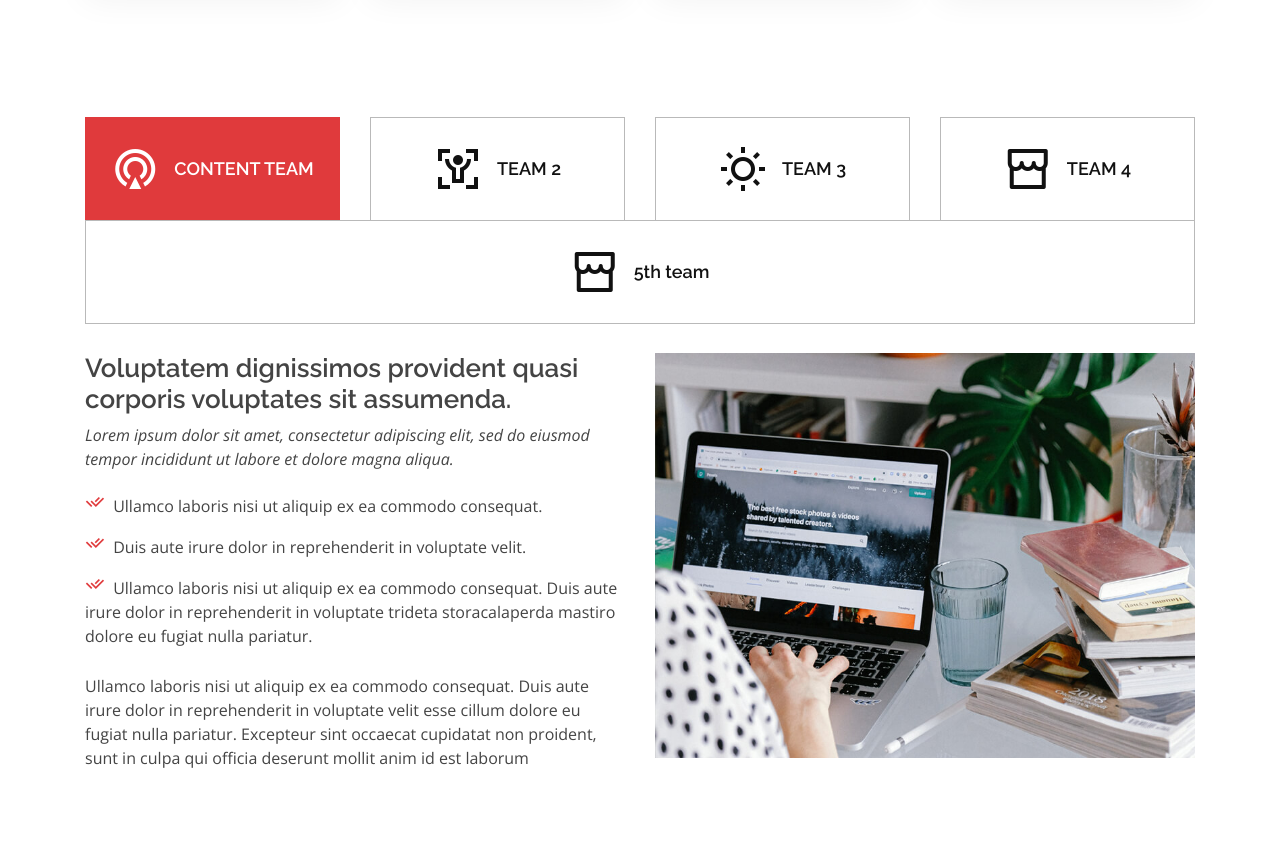
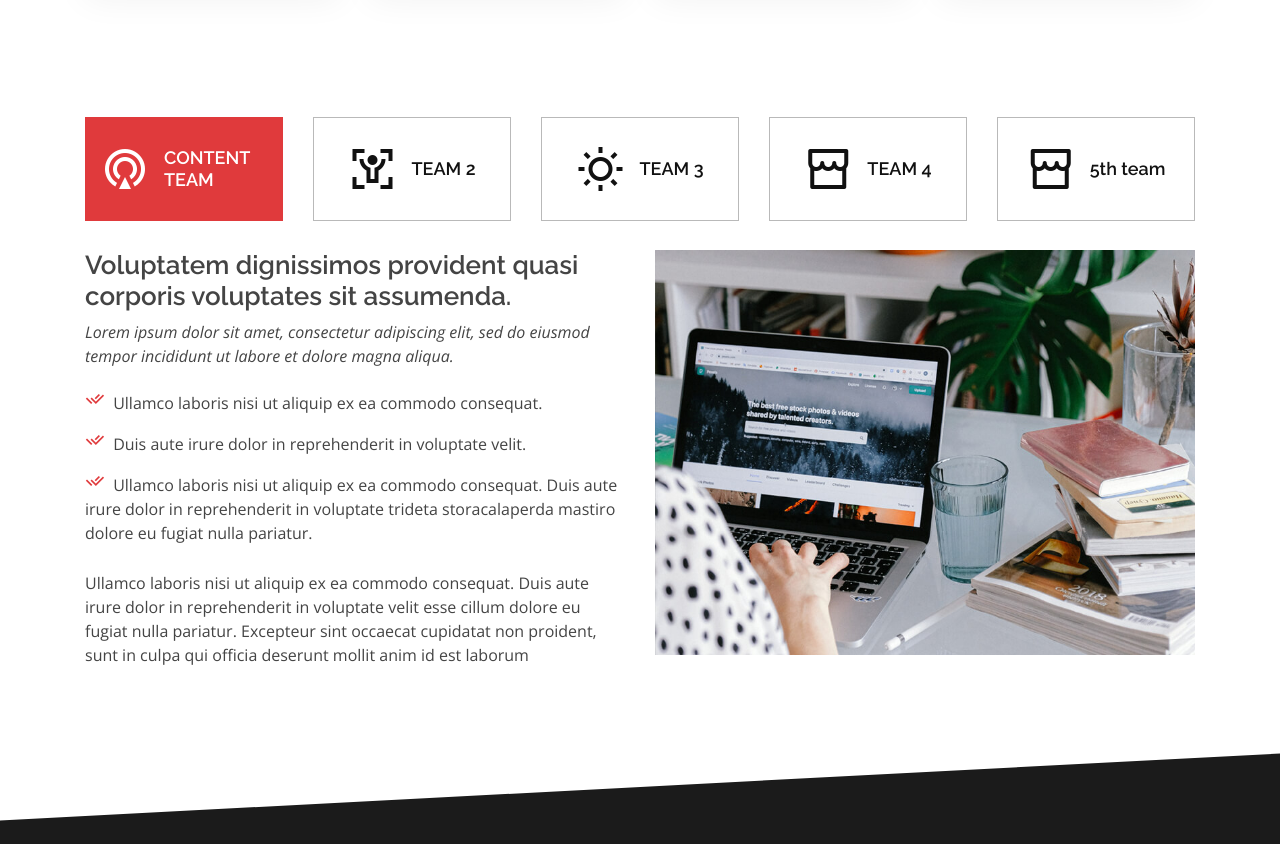
Before and after one commit to Genesis-2020/GQC-Website, a plain HTML site: page index.html in a window 1280 px wide. Shown: the part 1756-2600 px from the top of the page. Drawn offline with nearby package versions, Linux system fonts and the light colour scheme.

Commit message:
changes tab section appearance

```diff
--- a/index.html
+++ b/index.html
@@ -224,25 +224,25 @@
       <div class="container" data-aos="fade-up">
 
         <ul class="nav nav-tabs row d-flex">
-          <li class="nav-item col-3">
+          <li class="nav-item col">
             <a class="nav-link active show" data-toggle="tab" href="#tab-1">
               <i class="ri-gps-line"></i>
               <h4 class="d-none d-lg-block">CONTENT TEAM</h4>
             </a>
           </li>
-          <li class="nav-item col-3">
+          <li class="nav-item col">
             <a class="nav-link" data-toggle="tab" href="#tab-2">
               <i class="ri-body-scan-line"></i>
               <h4 class="d-none d-lg-block">TEAM 2</h4>
             </a>
           </li>
-          <li class="nav-item col-3">
+          <li class="nav-item col">
             <a class="nav-link" data-toggle="tab" href="#tab-3">
               <i class="ri-sun-line"></i>
               <h4 class="d-none d-lg-block">TEAM 3</h4>
             </a>
           </li>
-          <li class="nav-item col-3">
+          <li class="nav-item col">
             <a class="nav-link" data-toggle="tab" href="#tab-4">
               <i class="ri-store-line"></i>
               <h4 class="d-none d-lg-block">TEAM 4</h4>
```
